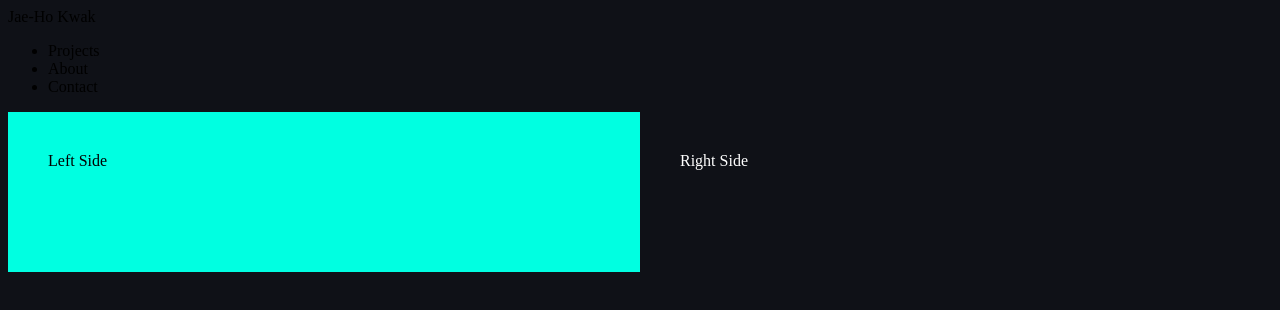
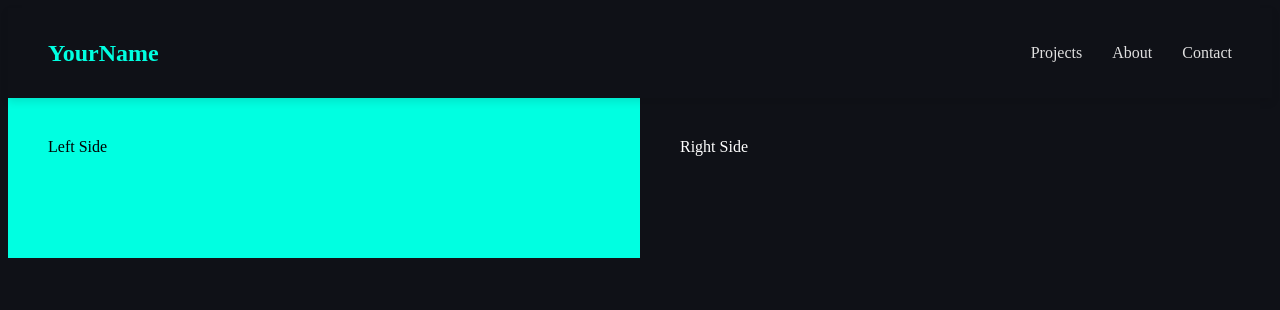
Before and after one commit to JaeHoKwak75/EmploymentWaitingRoom, a plain HTML site: page index.html in a window 1280 px wide. Drawn offline with Linux system fonts and the light colour scheme.

Commit message:
Update
Adjusted Navbar

```diff
--- a/css/styles.css
+++ b/css/styles.css
@@ -30,3 +30,40 @@ body {
         flex: 1 1 100%;
     }
 }
+
+
+.navbar {
+    background-color: #0f1117;
+    color: #e0e0e0;
+    display: flex;
+    justify-content: space-between;
+    align-items: center;
+    padding: 20px 40px;
+    position: sticky;
+    top: 0;
+    z-index: 999;
+    box-shadow: 0 4px 8px rgba(0,0,0,0.1);
+}
+
+.logo {
+    font-size: 1.5em;
+    font-weight: bold;
+    color: #00ffe1;
+}
+
+.nav-links {
+    list-style: none;
+    display: flex;
+    gap: 30px;
+}
+
+.nav-links a {
+    text-decoration: none;
+    color: #e0e0e0;
+    font-weight: 500;
+    transition: color 0.3s ease;
+}
+
+.nav-links a:hover {
+    color: #00ffe1;
+}
--- a/index.html
+++ b/index.html
@@ -9,12 +9,12 @@
 </head>
 <body>
     <header>
-        <nav>
-            <span class="logo">Jae-Ho Kwak</span>
-            <ul>
-                <li><a href="#projects"></a>Projects</li>
-                <li><a href="#about"></a>About</li>
-                <li><a href="#contact"></a>Contact</li>
+        <nav class="navbar">
+            <div class="logo">YourName</div>
+            <ul class="nav-links">
+                <li><a href="#projects">Projects</a></li>
+                <li><a href="#about">About</a></li>
+                <li><a href="#contact">Contact</a></li>
             </ul>
         </nav>
     </header>
```
